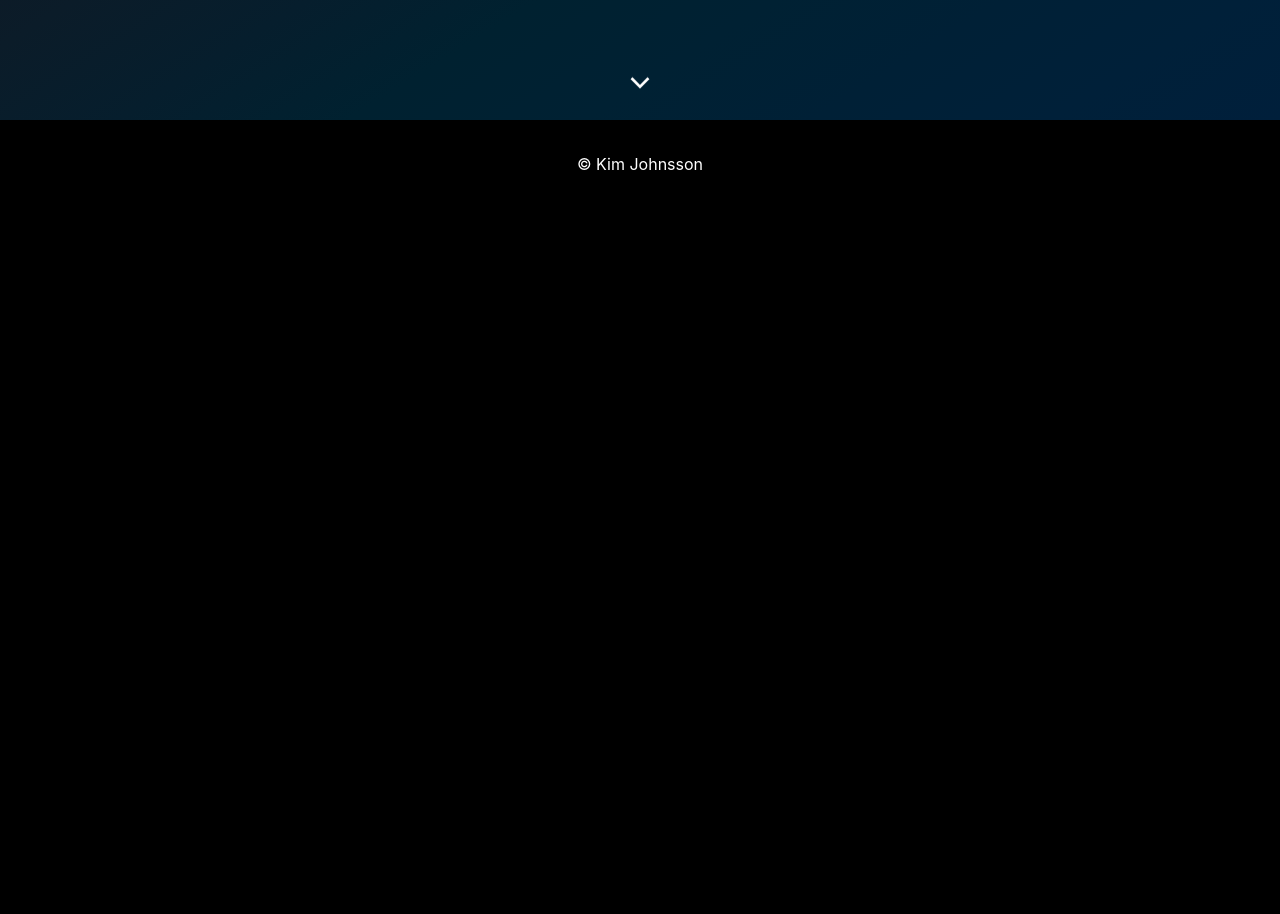
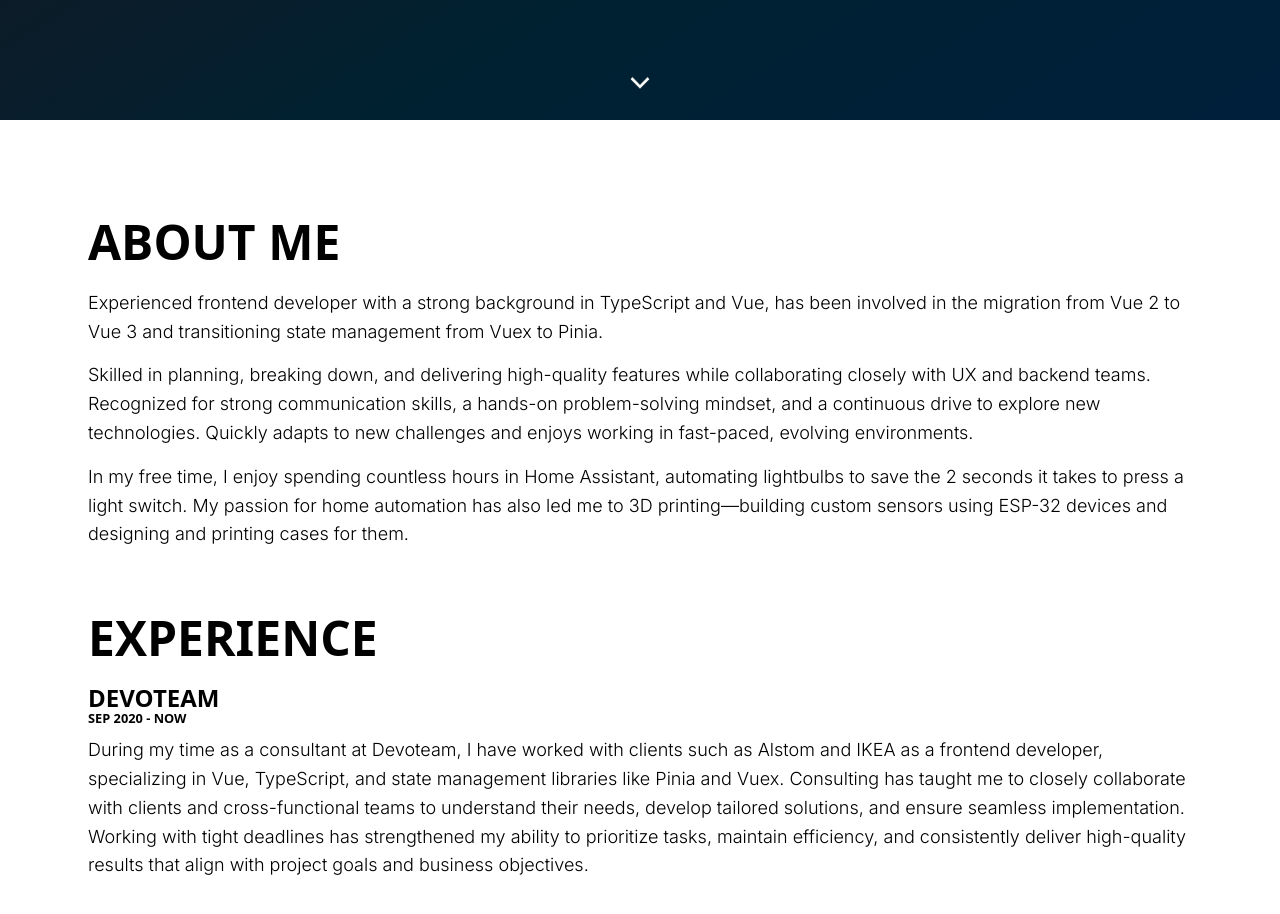
Before and after one commit to kimjohnsson/kimjohnsson.se, a Vue app in the folder frontend/: page / in a window 1280 px wide. Shown: the part 680-1594 px from the top of the page. Before the commit the page ends 888 px from the top, so only its background shows below. Built offline with nearby package versions, Linux system fonts and the light colour scheme.

Commit message:
feat: added about page listing all experiences and educations

```diff
--- a/frontend/src/App.vue
+++ b/frontend/src/App.vue
@@ -1,11 +1,15 @@
 <template>
   <AppHeader />
-  <AppStart />
+  <AppCover />
+  <main>
+    <AppAbout />
+  </main>
   <AppFooter />
 </template>
 
 <script setup lang="ts">
-import AppStart from '@/views/Start.vue';
+import AppCover from '@/components/Cover.vue';
+import AppAbout from '@/views/About.vue';
 
 import AppHeader from '@/components/Header.vue';
 import AppFooter from '@/components/Footer.vue';
--- a/frontend/src/components/Cover.vue
+++ b/frontend/src/components/Cover.vue
@@ -17,6 +17,7 @@ import AppSocials from '@/components/Socials.vue';
 
 <style scoped>
 .cover {
+  color: #fff;
   height: 100vh;
   display: flex;
   justify-content: center;
@@ -44,11 +45,6 @@ import AppSocials from '@/components/Socials.vue';
   flex: 1;
   justify-content: space-around;
   flex-direction: column;
-}
-
-h1 {
-  font-size: 5em;
-  text-transform: uppercase;
 }
 
 .name {
@@ -90,10 +86,6 @@ h1 {
     justify-content: center;
   }
 
-  h1 {
-    font-size: 3em;
-  }
-
   .name,
   .title {
     align-self: center;
--- a/frontend/src/components/Footer.vue
+++ b/frontend/src/components/Footer.vue
@@ -10,5 +10,11 @@
 footer {
   padding: 2em;
   text-align: center;
+  color: #fff;
+  background-color: #000;
+}
+
+p {
+  font-size: 16px;
 }
 </style>
--- a/frontend/src/style.css
+++ b/frontend/src/style.css
@@ -1,3 +1,5 @@
+@import url('https://fonts.googleapis.com/css2?family=Inter:ital,opsz,wght@0,14..32,100..900;1,14..32,100..900&display=swap');
+
 * {
   margin: 0;
   padding: 0;
@@ -13,14 +15,13 @@
   scroll-behavior: smooth;
   line-height: 1.5;
   font-weight: 400;
-  color: #fff;
+  color: #000;
 }
 
 body {
   height: 100vh;
   display: flex;
   flex-direction: column;
-  background-color: #000;
 }
 
 #app {
@@ -30,14 +31,58 @@ body {
 }
 
 main {
+  display: flex;
+  flex: 1;
+  flex-direction: column;
+  max-width: 1200px;
   padding: 3em;
+  margin: auto;
+}
+
+h1, h2, h3, h4, h5, h6{
+  text-transform: uppercase;
+  line-height: 1.1;
+  font-family: system-ui, Avenir, Helvetica, Arial, sans-serif;
 }
 
 h1 {
-  font-size: 3.2em;
-  line-height: 1.1;
+  font-size: 5em;
+}
+
+h2 {
+  font-size: 4em;
+}
+
+h3 {
+  font-size: 3em;
+}
+
+h4 {
+  font-size: 1.5em;
+}
+
+h5 {
+  font-size: 0.8em;
+}
+
+h6 {
+  font-size: 0.5em;
 }
 
 p {
-  display: inline;
+  display: inline-block;
+  font-size: 18px;
+  line-height: 1.6;
+  font-weight: 300;
 }
+
+
+@media (max-width: 700px) {
+  h1 {
+    font-size: 3em;
+  }
+
+  h3 {
+    font-size: 2.5em;
+  }
+}
--- /dev/null
+++ b/frontend/src/views/About.vue
@@ -0,0 +1,51 @@
+<template>
+  <div class="about" id="about">
+    <h3>About Me</h3>
+    <p>
+      Experienced frontend developer with a strong background in TypeScript and Vue, has been
+      involved in the migration from Vue 2 to Vue 3 and transitioning state management from Vuex to
+      Pinia.
+    </p>
+    <p>
+      Skilled in planning, breaking down, and delivering high-quality features while collaborating
+      closely with UX and backend teams. Recognized for strong communication skills, a hands-on
+      problem-solving mindset, and a continuous drive to explore new technologies. Quickly adapts to
+      new challenges and enjoys working in fast-paced, evolving environments.
+    </p>
+    <p>
+      In my free time, I enjoy spending countless hours in Home Assistant, automating lightbulbs to
+      save the 2 seconds it takes to press a light switch. My passion for home automation has also
+      led me to 3D printing—building custom sensors using ESP-32 devices and designing and printing
+      cases for them.
+    </p>
+
+    <h3>Experience</h3>
+    <AppExperience v-for="experience of experiences" :experience="experience">
+      <AppExperience
+        v-if="experience.assignments.length"
+        v-for="assignment of experience.assignments"
+        :experience="assignment"
+      />
+    </AppExperience>
+
+    <h3>Education</h3>
+    <AppExperience v-for="education of educations" :experience="education"></AppExperience>
+  </div>
+</template>
+
+<script setup lang="ts">
+import AppExperience from '@/components/Experience.vue';
+import experiences from '@/experiences.json';
+import educations from '@/educations.json';
+</script>
+
+<style scoped>
+h3 {
+  padding-bottom: 20px;
+  padding-top: 1em;
+}
+
+p {
+  margin-bottom: 15px;
+}
+</style>
--- a/frontend/src/views/Start.vue
+++ /dev/null
@@ -1,9 +0,0 @@
-<template>
-  <AppCover />
-</template>
-
-<script setup lang="ts">
-import AppCover from '@/components/Cover.vue';
-</script>
-
-<style scoped></style>
```
